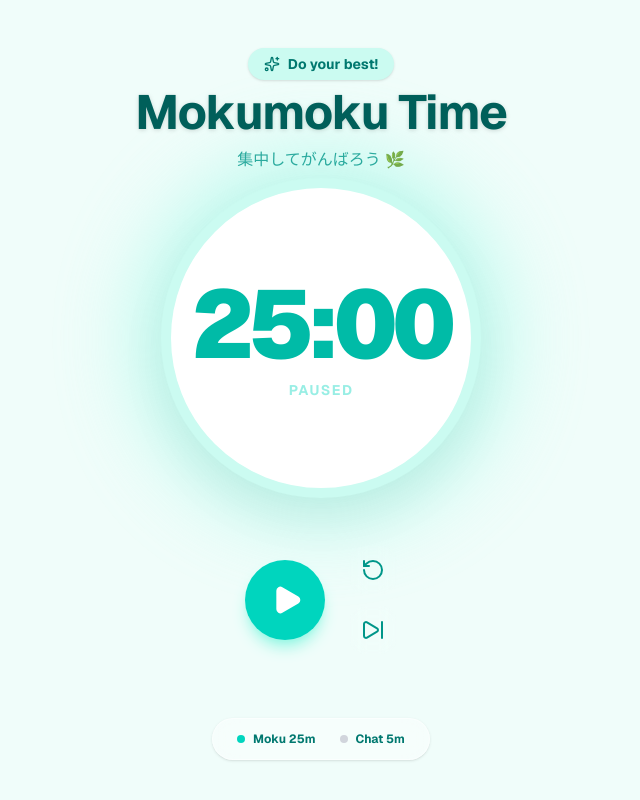
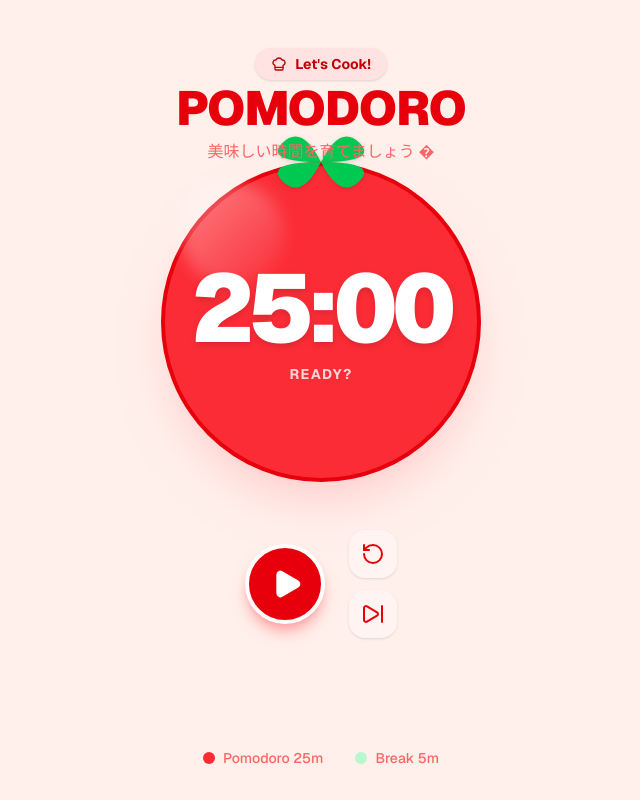
Before and after one commit to iidaatcnt/workshop-timer, a Next.js app: page / in a window 1280 px wide. Shown: the whole page, without its empty margins (319-959 px from the left). Built offline with nearby package versions, Linux system fonts and the light colour scheme.

Commit message:
update: tomato theme and sound

```diff
--- a/src/components/PomodoroApp.tsx
+++ b/src/components/PomodoroApp.tsx
@@ -2,10 +2,45 @@
 
 import { usePomodoro } from '@/hooks/usePomodoro';
 import { cn } from '@/lib/utils';
-import { Play, Pause, RotateCcw, SkipForward, Coffee, MessageCircle, Heart, Sparkles } from 'lucide-react';
+import { Play, Pause, RotateCcw, SkipForward, Utensils, Leaf, ChefHat } from 'lucide-react';
+import { useCallback } from 'react';
 
 export function PomodoroApp() {
-    const { mode, timeLeft, isActive, toggleTimer, resetTimer, switchMode, progress } = usePomodoro();
+    // Sound Effect using Web Audio API
+    const playAlarm = useCallback(() => {
+        try {
+            const AudioContext = window.AudioContext || (window as any).webkitAudioContext;
+            if (!AudioContext) return;
+
+            const ctx = new AudioContext();
+            const oscillators = [
+                { freq: 880, start: 0, end: 0.1 },  // High Ding
+                { freq: 1108.73, start: 0.1, end: 0.6 } // Higher Ding (C#6)
+            ];
+
+            oscillators.forEach(({ freq, start, end }) => {
+                const osc = ctx.createOscillator();
+                const gain = ctx.createGain();
+
+                osc.type = 'sine';
+                osc.frequency.setValueAtTime(freq, ctx.currentTime + start);
+
+                gain.gain.setValueAtTime(0, ctx.currentTime + start);
+                gain.gain.linearRampToValueAtTime(0.3, ctx.currentTime + start + 0.05);
+                gain.gain.exponentialRampToValueAtTime(0.001, ctx.currentTime + end);
+
+                osc.connect(gain);
+                gain.connect(ctx.destination);
+
+                osc.start(ctx.currentTime + start);
+                osc.stop(ctx.currentTime + end);
+            });
+        } catch (e) {
+            console.error("Audio play failed", e);
+        }
+    }, []);
+
+    const { mode, timeLeft, isActive, toggleTimer, resetTimer, switchMode } = usePomodoro(playAlarm);
 
     // Format time mm:ss
     const formatTime = (seconds: number) => {
@@ -14,76 +49,79 @@ export function PomodoroApp() {
         return `${String(m).padStart(2, '0')}:${String(s).padStart(2, '0')}`;
     };
 
-    // Dynamic Styles based on mode
-    // Focus (Mokumoku) = Mint Green / Teal (Calm, Concentration)
-    // Chat (Break) = Soft Pink / Rose (Warm, Love, Relax)
+    // Theme: Tomato (Red) vs Basil (Green)
     const isFocus = mode === 'focus';
 
     return (
         <div className={cn(
-            "min-h-screen w-full flex flex-col items-center justify-center transition-colors duration-700 ease-in-out font-sans",
-            isFocus ? "bg-teal-50" : "bg-rose-50"
+            "min-h-screen w-full flex flex-col items-center justify-center transition-colors duration-700 ease-in-out font-sans overflow-hidden",
+            isFocus ? "bg-[#FFF0EB]" : "bg-[#F0FDF4]" // Very light red vs light green
         )}>
 
-            {/* Title / Header */}
-            <header className="absolute top-12 text-center space-y-3 z-10">
+            {/* Header */}
+            <header className="absolute top-8 md:top-12 z-20 text-center space-y-2">
                 <div className={cn(
-                    "inline-flex items-center gap-2 px-4 py-1.5 rounded-full text-sm font-bold shadow-sm mb-2",
-                    isFocus ? "bg-teal-100 text-teal-700" : "bg-rose-100 text-rose-700"
+                    "inline-flex items-center gap-2 px-4 py-1.5 rounded-full text-sm font-bold shadow-sm mb-1 transition-colors",
+                    isFocus ? "bg-red-100 text-red-700" : "bg-green-100 text-green-700"
                 )}>
-                    {isFocus ? <Sparkles className="w-4 h-4" /> : <Heart className="w-4 h-4" />}
-                    <span>{isFocus ? "Do your best!" : "Relax time"}</span>
+                    {isFocus ? <ChefHat className="w-4 h-4" /> : <Leaf className="w-4 h-4" />}
+                    <span>{isFocus ? "Let's Cook!" : "Bon Appétit"}</span>
                 </div>
                 <h1 className={cn(
-                    "text-4xl md:text-5xl font-bold tracking-tight drop-shadow-sm",
-                    isFocus ? "text-teal-800" : "text-rose-800"
+                    "text-4xl md:text-5xl font-black tracking-tight",
+                    isFocus ? "text-red-600" : "text-green-600"
                 )}>
-                    {isFocus ? "Mokumoku Time" : "Chat Time"}
+                    {isFocus ? "POMODORO" : "BASIL BREAK"}
                 </h1>
-                <p className={cn("text-base font-medium opacity-80", isFocus ? "text-teal-600" : "text-rose-600")}>
-                    {isFocus ? "集中してがんばろう 🌿" : "ゆっくりおしゃべり ☕️"}
+                <p className={cn(
+                    "font-medium",
+                    isFocus ? "text-red-400" : "text-green-500"
+                )}>
+                    {isFocus ? "美味しい時間を育てましょう �" : "少し休憩してリフレッシュ 🌿"}
                 </p>
             </header>
 
-            {/* Main Timer Circle */}
-            <div className="relative group mt-8">
-                {/* Decorative Ring / Bloom Effect */}
+            {/* Main Timer (The Tomato) */}
+            <div className="relative z-10 mt-16 md:mt-0">
+
+                {/* Cute Leaf Decoration on top of the tomato */}
                 <div className={cn(
-                    "absolute -inset-6 rounded-full blur-2xl opacity-60 transition-all duration-1000",
-                    isActive ? "scale-110" : "scale-100",
-                    isFocus ? "bg-teal-200" : "bg-rose-200"
-                )} />
+                    "absolute -top-12 left-1/2 -translate-x-1/2 w-24 h-24 z-20 transition-all duration-700 origin-bottom",
+                    isFocus ? "rotate-0 scale-100" : "rotate-12 scale-90 opacity-80"
+                )}>
+                    <svg viewBox="0 0 100 100" className="fill-green-500 drop-shadow-sm">
+                        <path d="M50 50 Q70 10 90 30 T50 50 Q30 90 10 70 T50 50" />
+                        <path d="M50 50 Q30 10 10 30 T50 50 Q70 90 90 70 T50 50" />
+                    </svg>
+                </div>
 
                 <div className={cn(
-                    "relative w-72 h-72 md:w-80 md:h-80 rounded-full border-[10px] flex flex-col items-center justify-center shadow-[0_20px_50px_rgba(0,0,0,0.05)] transition-all duration-500",
+                    "relative w-72 h-72 md:w-80 md:h-80 rounded-full flex flex-col items-center justify-center shadow-2xl transition-all duration-700 border-4",
                     isFocus
-                        ? "border-teal-100 bg-white"
-                        : "border-rose-100 bg-white"
+                        ? "bg-red-500 border-red-600 shadow-red-200"
+                        : "bg-green-500 border-green-600 shadow-green-200"
                 )}>
-                    <span className={cn(
-                        "text-7xl md:text-8xl font-black tabular-nums tracking-tighter transition-colors",
-                        isFocus ? "text-teal-500" : "text-rose-400"
-                    )}>
+                    {/* Glossy reflection for tomato effect */}
+                    <div className="absolute top-4 left-4 w-1/3 h-1/3 rounded-full bg-gradient-to-br from-white/40 to-transparent blur-sm" />
+
+                    <span className="text-7xl md:text-8xl font-black tracking-tighter text-white drop-shadow-md z-10 tabular-nums">
                         {formatTime(timeLeft)}
                     </span>
-                    <span className={cn(
-                        "mt-2 text-sm font-bold uppercase tracking-widest opacity-40",
-                        isFocus ? "text-teal-400" : "text-rose-400"
-                    )}>
-                        {isActive ? "Running" : "Paused"}
+                    <span className="text-white/80 font-bold uppercase tracking-widest mt-2 z-10 text-sm">
+                        {isActive ? (isFocus ? "Cooking..." : "Resting...") : "Ready?"}
                     </span>
                 </div>
             </div>
 
             {/* Controls */}
-            <div className="mt-12 flex items-center gap-6 z-10">
+            <div className="mt-12 flex items-center gap-6 z-20">
                 <button
                     onClick={toggleTimer}
                     className={cn(
-                        "h-20 w-20 rounded-full shadow-lg transition-transform hover:scale-110 active:scale-95 flex items-center justify-center",
+                        "h-20 w-20 rounded-full shadow-lg transition-transform hover:scale-105 active:scale-95 flex items-center justify-center border-4 border-white",
                         isFocus
-                            ? "bg-teal-400 text-white hover:bg-teal-500 shadow-teal-200"
-                            : "bg-rose-400 text-white hover:bg-rose-500 shadow-rose-200"
+                            ? "bg-red-600 text-white hover:bg-red-700 shadow-red-300"
+                            : "bg-green-600 text-white hover:bg-green-700 shadow-green-300"
                     )}
                 >
                     {isActive ? <Pause className="w-8 h-8 fill-current" /> : <Play className="w-8 h-8 fill-current ml-1" />}
@@ -93,8 +131,8 @@ export function PomodoroApp() {
                     <button
                         onClick={resetTimer}
                         className={cn(
-                            "p-3 rounded-2xl transition-colors hover:bg-white/50 backdrop-blur-sm",
-                            isFocus ? "text-teal-600 hover:text-teal-800" : "text-rose-600 hover:text-rose-800"
+                            "p-3 rounded-2xl transition-colors hover:bg-white/50 backdrop-blur-sm shadow-sm",
+                            isFocus ? "text-red-600 bg-white/30" : "text-green-600 bg-white/30"
                         )}
                         title="Reset"
                     >
@@ -104,8 +142,8 @@ export function PomodoroApp() {
                     <button
                         onClick={switchMode}
                         className={cn(
-                            "p-3 rounded-2xl transition-colors hover:bg-white/50 backdrop-blur-sm",
-                            isFocus ? "text-teal-600 hover:text-teal-800" : "text-rose-600 hover:text-rose-800"
+                            "p-3 rounded-2xl transition-colors hover:bg-white/50 backdrop-blur-sm shadow-sm",
+                            isFocus ? "text-red-600 bg-white/30" : "text-green-600 bg-white/30"
                         )}
                         title="Skip"
                     >
@@ -114,18 +152,18 @@ export function PomodoroApp() {
                 </div>
             </div>
 
-            {/* Footer / Status */}
+            {/* Footer */}
             <div className={cn(
-                "absolute bottom-10 flex gap-6 px-6 py-3 rounded-full bg-white/40 backdrop-blur-md shadow-sm border border-white/50",
-                isFocus ? "text-teal-700" : "text-rose-700"
+                "absolute bottom-8 flex gap-8 font-medium text-sm transition-colors",
+                isFocus ? "text-red-400" : "text-green-400"
             )}>
                 <div className="flex items-center gap-2">
-                    <div className={cn("w-2 h-2 rounded-full", isFocus ? "bg-teal-400" : "bg-gray-300")} />
-                    <span className="text-xs font-bold">Moku 25m</span>
+                    <div className={cn("w-3 h-3 rounded-full", isFocus ? "bg-red-500" : "bg-red-200")} />
+                    Pomodoro 25m
                 </div>
                 <div className="flex items-center gap-2">
-                    <div className={cn("w-2 h-2 rounded-full", !isFocus ? "bg-rose-400" : "bg-gray-300")} />
-                    <span className="text-xs font-bold">Chat 5m</span>
+                    <div className={cn("w-3 h-3 rounded-full", !isFocus ? "bg-green-500" : "bg-green-200")} />
+                    Break 5m
                 </div>
             </div>
 
--- a/src/hooks/usePomodoro.ts
+++ b/src/hooks/usePomodoro.ts
@@ -5,7 +5,7 @@ export type TimerMode = 'focus' | 'break';
 const FOCUS_TIME = 25 * 60; // 25 minutes
 const BREAK_TIME = 5 * 60;  // 5 minutes
 
-export function usePomodoro() {
+export function usePomodoro(onComplete?: () => void) {
     const [mode, setMode] = useState<TimerMode>('focus');
     const [timeLeft, setTimeLeft] = useState(FOCUS_TIME);
     const [isActive, setIsActive] = useState(false);
@@ -15,7 +15,7 @@ export function usePomodoro() {
         const nextMode = mode === 'focus' ? 'break' : 'focus';
         setMode(nextMode);
         setTimeLeft(nextMode === 'focus' ? FOCUS_TIME : BREAK_TIME);
-        setIsActive(false); // Pause on switch? Or auto-start? Let's pause.
+        setIsActive(false);
     }, [mode]);
 
     const toggleTimer = useCallback(() => {
@@ -34,15 +34,16 @@ export function usePomodoro() {
             interval = setInterval(() => {
                 setTimeLeft((prev) => prev - 1);
             }, 1000);
-        } else if (timeLeft === 0) {
-            // Timer finished
+        } else if (timeLeft === 0 && isActive) {
+            // Timer finished naturally
             setIsActive(false);
-            // Optional: Play sound here
-            // For now, just stop.
+            if (onComplete) {
+                onComplete();
+            }
         }
 
         return () => clearInterval(interval);
-    }, [isActive, timeLeft]);
+    }, [isActive, timeLeft, onComplete]);
 
     return {
         mode,
```
